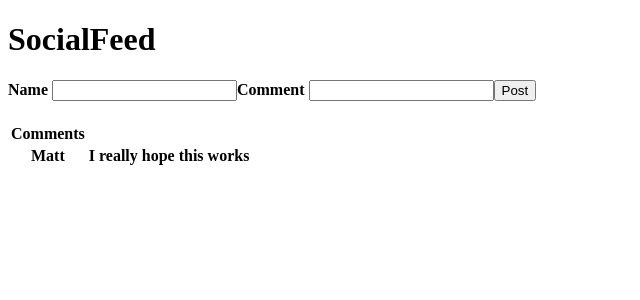
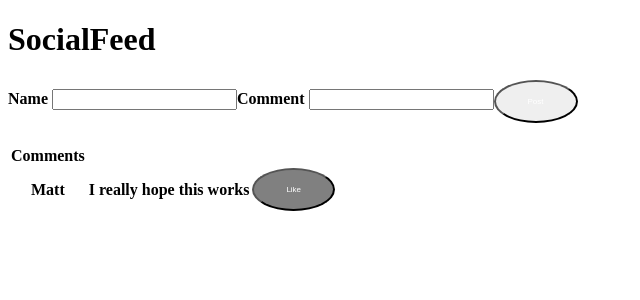
Before and after one commit to matthew-pryor/Social-Feed, a React (Create React App) app: page / in a window 1280 px wide. Shown: the top 300 px of the page, without its empty margins (0-640 px from the left). Built offline with nearby package versions, Linux system fonts and the light colour scheme.

Commit message:
completed the likebutton component and instantiated it within the app

```diff
--- a/src/Components/DisplayPosts/DisplayPosts.jsx
+++ b/src/Components/DisplayPosts/DisplayPosts.jsx
@@ -1,3 +1,6 @@
+import CustomButton from "../LikeButton/LikeButton";
+
+
 const DisplayPosts = (props) => {
     return (
         <table>
@@ -13,6 +16,7 @@ const DisplayPosts = (props) => {
                 <tr>
                     <th>{entry.name}</th>
                     <th>{entry.comment}</th>
+                    <CustomButton message = "Like"/>
                 </tr>
                 )
             })}
--- /dev/null
+++ b/src/Components/LikeButton/LikeButton.css
@@ -0,0 +1,21 @@
+button{
+    color: white;
+    padding: 15px 32px;
+    text-align: center;
+    text-decoration: none;
+    display: inline-block;
+    font-size: 8px;
+    border-radius: 50%;
+}
+
+button:hover {
+    box-shadow: 0 12px 16px 0 rgba(0, 0, 0, 0.24) 0 17px 50px 0 rgba(0, 0, 0, 0.19);
+}
+
+.active{
+    background-color: teal;
+}
+
+.inactive{
+    background-color: grey;
+}
--- a/src/Components/LikeButton/LikeButton.jsx
+++ b/src/Components/LikeButton/LikeButton.jsx
@@ -1,7 +1,25 @@
-const likeButton = (props) => {
-    return (
-        <button type='submit'>Like</button>
-     );
+import "./LikeButton.css"
+import React, {useState} from "react";
+
+const CustomButton = (props) => {
+
+    const [buttonClass, setButtonClass] = useState("inactive");
+
+    function handleClick(){
+        if(buttonClass === "inactive"){
+            setButtonClass("active")
+        }
+        else{
+            setButtonClass("inactive")
+        }
+    }
+
+        return (
+            <div>
+                <button className={buttonClass} onClick={handleClick}>{props.message}</button>
+            </div>
+        );
+
 }
 
-export default likeButton;props
+export default CustomButton;
```
